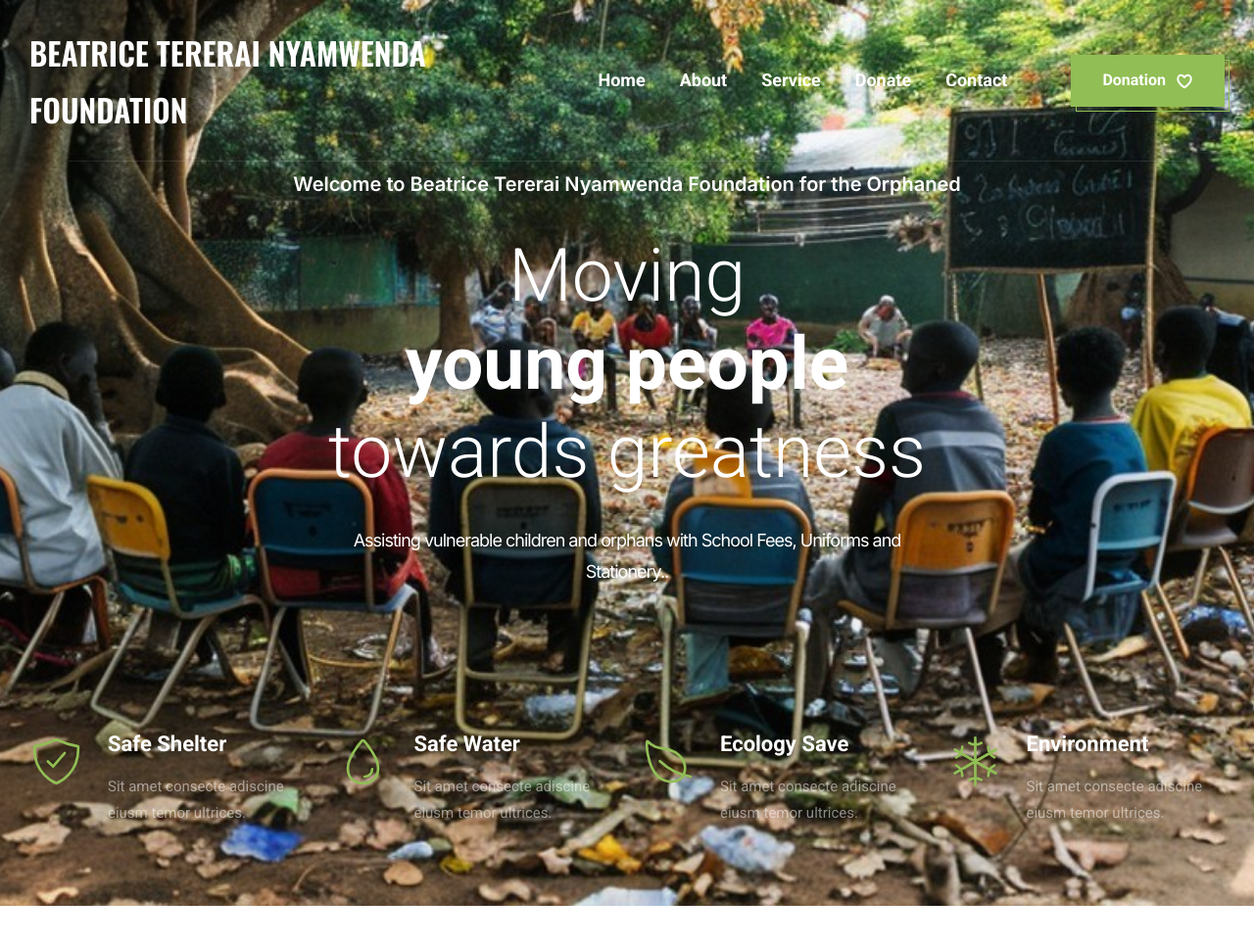
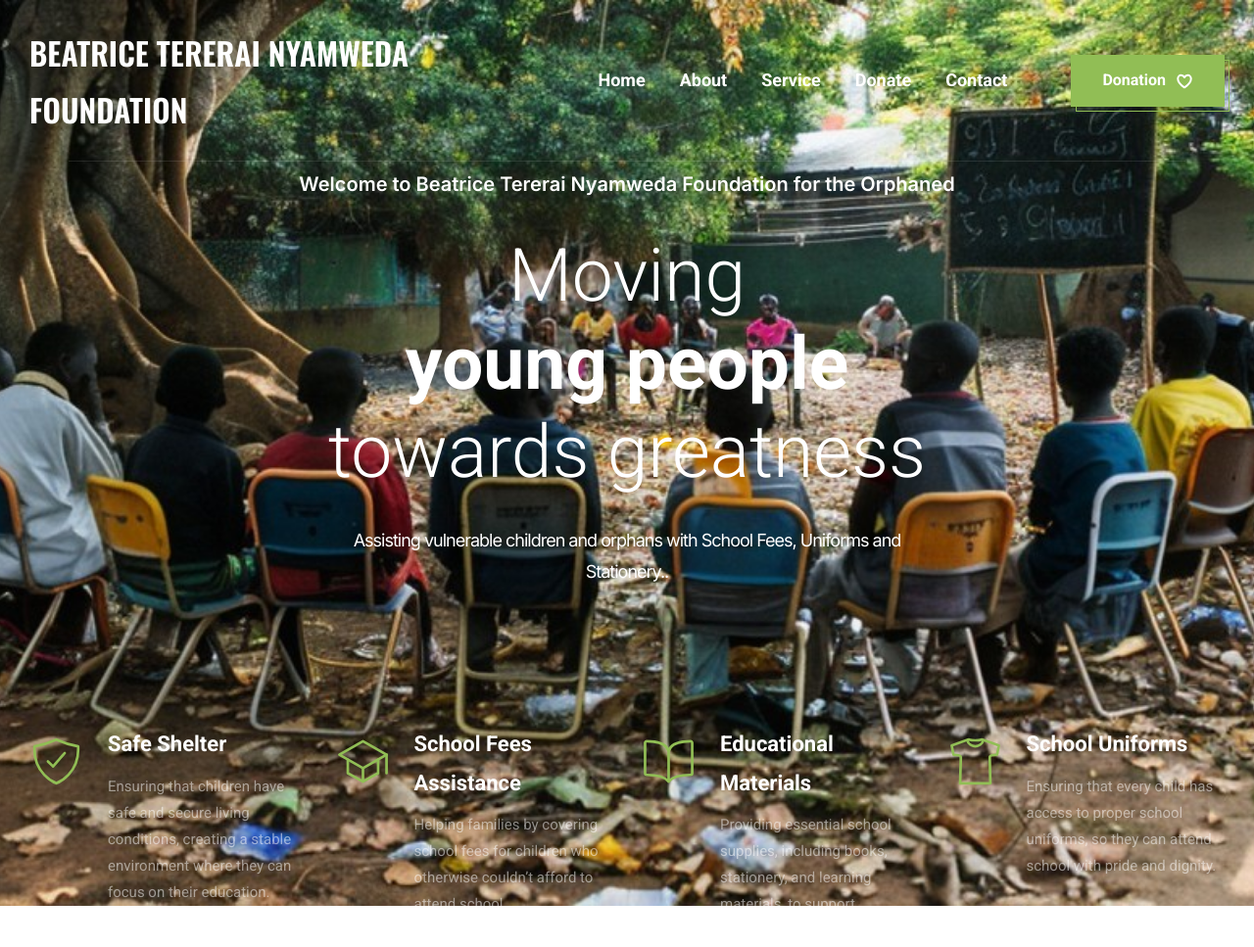
Before and after one commit to takumachida/BTF, a plain HTML site: page index.html in a window 1280 px wide. Shown: the top 967 px of the page at 98% size. Drawn offline with nearby package versions, Linux system fonts and the light colour scheme.

Commit message:
Update index.html

```diff
--- a/index.html
+++ b/index.html
@@ -37,7 +37,7 @@
     <div class="container">
 
       <h1>
-        <a href="#" class="logo">Beatrice Tererai Nyamwenda Foundation</a>
+        <a href="#" class="logo">Beatrice Tererai Nyamweda Foundation</a>
       </h1>
 
 
@@ -125,7 +125,7 @@
         <div class="container" style="text-align: center; display: flex; justify-content: center; align-items: center; flex-direction: column; height: 50vh;">
 
           <p class="section-subtitle">
-            <span>Welcome to Beatrice Tererai Nyamwenda Foundation for the Orphaned</span>
+            <span>Welcome to Beatrice Tererai Nyamweda Foundation for the Orphaned</span>
           </p>
 
           <h1 class="h1 hero-title">
@@ -164,53 +164,49 @@
                 <h3 class="h4 item-title">Safe Shelter</h3>
 
                 <p class="item-text">
-                  Sit amet consecte adiscine
-                  eiusm temor ultrices.
+                  Ensuring that children have safe and secure living conditions, creating a stable environment where they can focus on their education.
                 </p>
               </div>
             </li>
 
             <li class="features-item">
               <div class="item-icon">
-                <ion-icon name="water-outline"></ion-icon>
+                <ion-icon name="school-outline"></ion-icon>
               </div>
 
               <div>
-                <h3 class="h4 item-title">Safe Water</h3>
+                <h3 class="h4 item-title">School Fees Assistance</h3>
 
                 <p class="item-text">
-                  Sit amet consecte adiscine
-                  eiusm temor ultrices.
+                  Helping families by covering school fees for children who otherwise couldn’t afford to attend school.
                 </p>
               </div>
             </li>
 
             <li class="features-item">
               <div class="item-icon">
-                <ion-icon name="leaf-outline"></ion-icon>
+                <ion-icon name="book-outline"></ion-icon>
               </div>
 
               <div>
-                <h3 class="h4 item-title">Ecology Save</h3>
+                <h3 class="h4 item-title">Educational Materials</h3>
 
                 <p class="item-text">
-                  Sit amet consecte adiscine
-                  eiusm temor ultrices.
+                  Providing essential school supplies, including books, stationery, and learning materials, to support children’s academic success.
                 </p>
               </div>
             </li>
 
             <li class="features-item">
               <div class="item-icon">
-                <ion-icon name="snow-outline"></ion-icon>
+                <ion-icon name="shirt-outline"></ion-icon>
               </div>
 
               <div>
-                <h3 class="h4 item-title">Environment</h3>
+                <h3 class="h4 item-title">School Uniforms</h3>
 
                 <p class="item-text">
-                  Sit amet consecte adiscine
-                  eiusm temor ultrices.
+                  Ensuring that every child has access to proper school uniforms, so they can attend school with pride and dignity.
                 </p>
               </div>
             </li>
```
